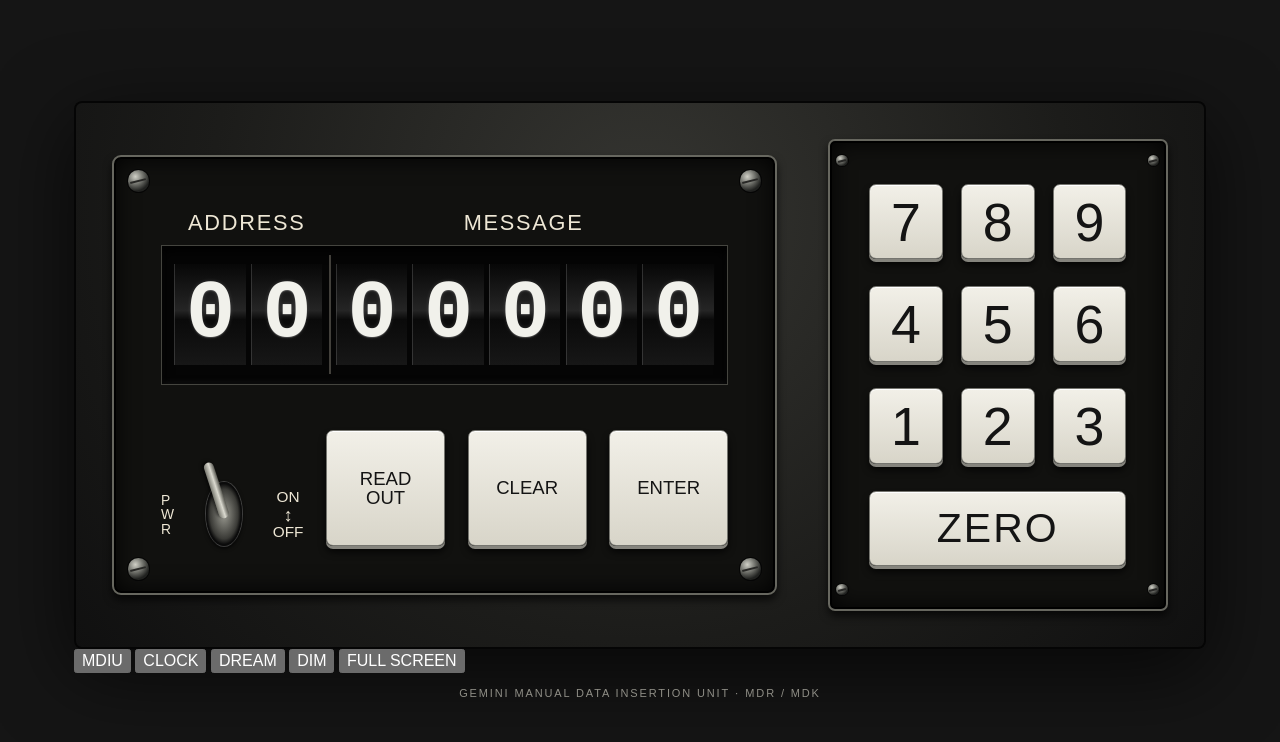
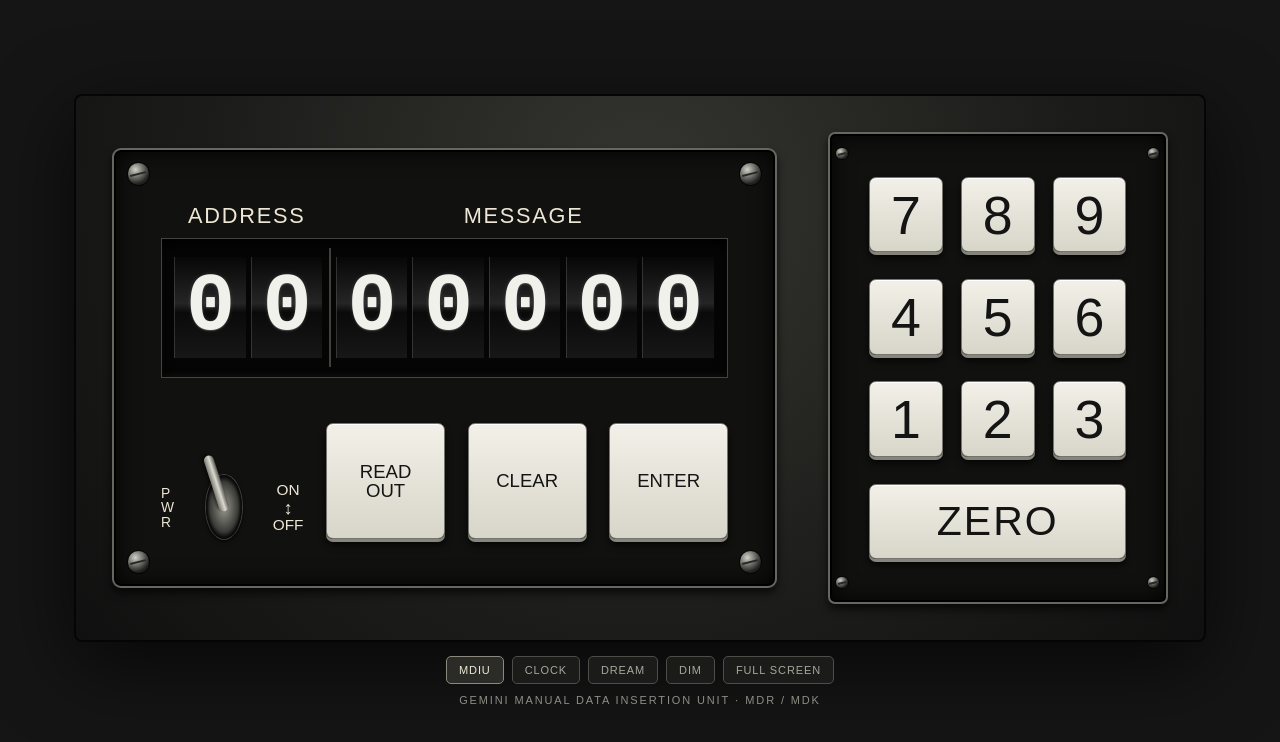
Before and after one commit to ryanbytes/Gemini-, a plain HTML site: page web/index.html in a window 1280 px wide. Drawn offline with Linux system fonts and the light colour scheme.

Commit message:
Style modern mode strip and dim mode

```diff
--- a/web/style.css
+++ b/web/style.css
@@ -11,7 +11,8 @@
 html, body { margin: 0; min-height: 100%; background: #151515; }
 body { min-height: 100vh; display: grid; place-items: center; overflow-x: hidden; }
 button { font: inherit; touch-action: manipulation; -webkit-tap-highlight-color: transparent; }
-.page { width: min(1180px, 100vw); padding: 3vmin; }
+.page { width: min(1180px, 100vw); padding: 3vmin; transition: filter .2s, opacity .2s; }
+.page.dimmed { filter: brightness(.28); }
 .instrument {
   display: grid;
   grid-template-columns: minmax(0, 1.72fr) minmax(270px, .88fr);
@@ -49,7 +50,10 @@ button { font: inherit; touch-action: manipulation; -webkit-tap-highlight-color:
 .command:active, .numkey:active, .pressed { transform: translateY(3px); box-shadow: inset 0 2px 4px #0004, 0 1px 0 #777 !important; }
 .instrument.error .readout { animation: errorPulse .34s ease-out; }
 @keyframes errorPulse { 0%,100% { box-shadow: inset 0 5px 12px #000; } 50% { box-shadow: inset 0 5px 12px #000, 0 0 18px #b7b39a55; } }
-.caption { margin: 14px 0 0; text-align: center; color: #8f8e86; font-size: 11px; letter-spacing: .17em; }
+.modebar { display:flex; justify-content:center; gap:8px; flex-wrap:wrap; margin:14px 0 0; }
+.mode { border:1px solid #4e4e49; background:#1b1b19; color:#a9a79d; border-radius:5px; padding:7px 12px; font-size:11px; letter-spacing:.08em; }
+.mode.active { color:#eee8d7; border-color:#8b887d; background:#2b2b27; }
+.caption { margin: 10px 0 0; text-align: center; color: #8f8e86; font-size: 11px; letter-spacing: .17em; }
 @media (max-width: 720px) and (orientation: portrait) {
   .page { padding: 14px; }
   .instrument { grid-template-columns: 1fr; gap: 20px; }
```
